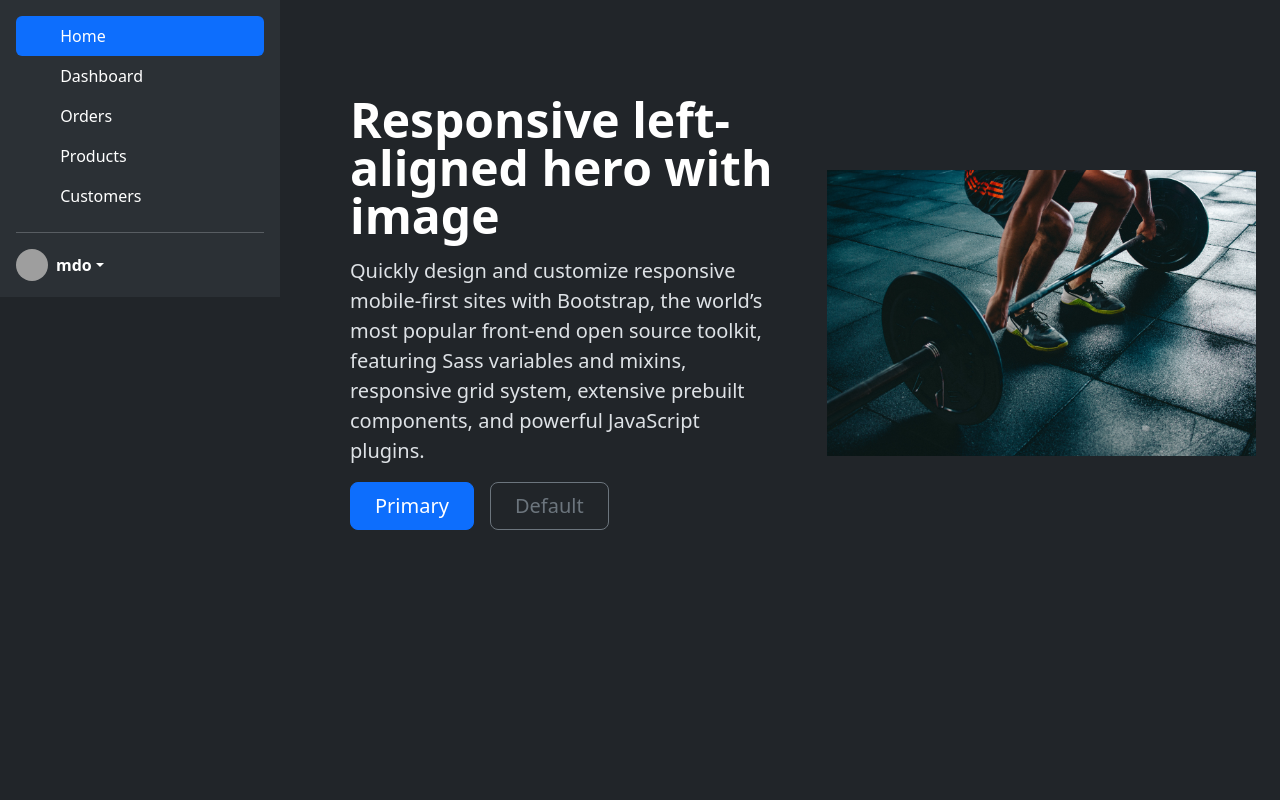
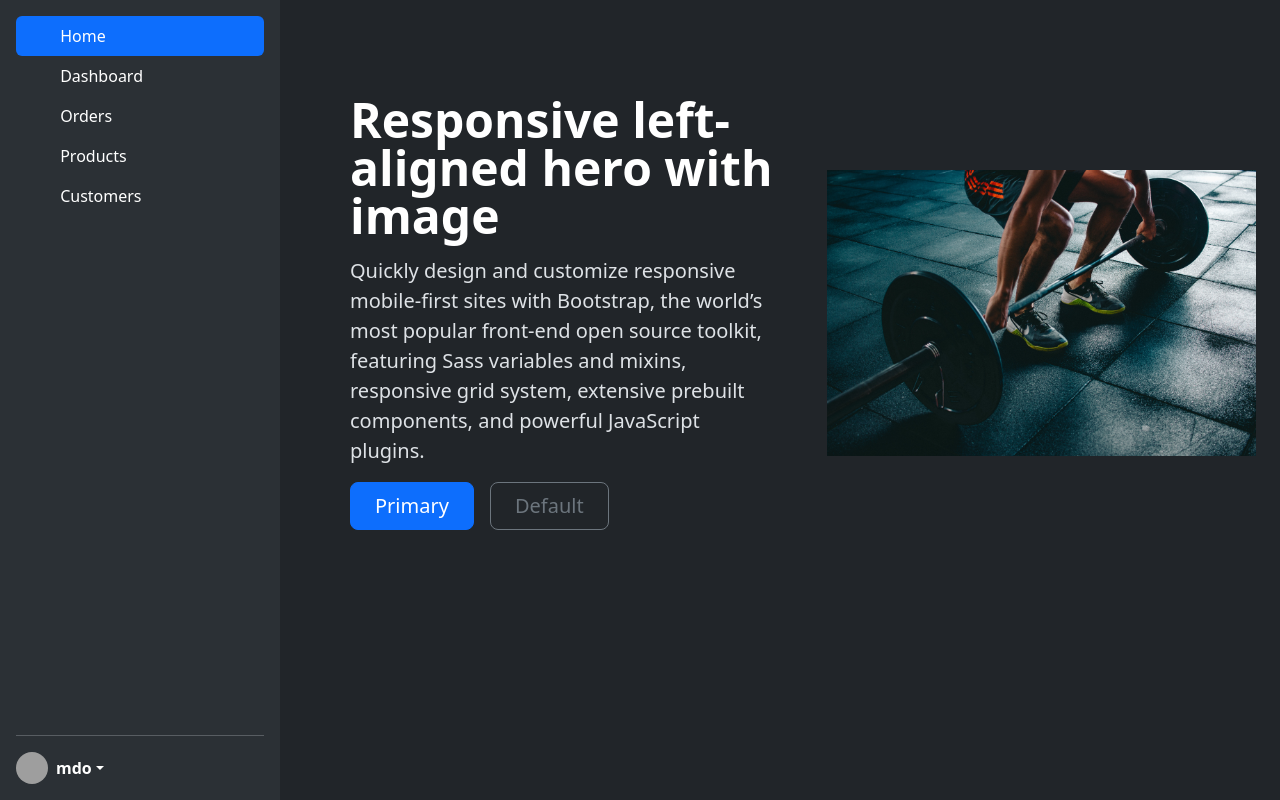
Before and after one commit to stavilavlad/gymbuddy, a Flask app: page / in a window 1280 px wide. Shown: the part 94-894 px from the top of the page. Before the commit the page ends 624 px from the top, so only its background shows below. Run offline with Flask 3, Linux system fonts and the light colour scheme; some libraries are stand-ins or nearby versions; grey boxes are pictures that could not be loaded.

Commit message:
sidebar solved

```diff
--- a/static/style.css
+++ b/static/style.css
@@ -5,3 +5,11 @@
 .row {
   height: 100%;
 }
+
+.plm_container {
+  height: 100vh;
+}
+
+.plm {
+  height: 100%;
+}
--- a/templates/layout.html
+++ b/templates/layout.html
@@ -22,10 +22,10 @@
         <button type="button" class="btn btn-light">Sign-up</button>
       </div>
     </header>
-    <div class="container-fluid px-0">
+    <div class="plm_container container-fluid px-0">
       <div class="row">
         <div class="col-md-3">
-          <div class="d-flex flex-column flex-shrink-0 p-3 bg-body-tertiary" style="width: 280px">
+          <div class="plm d-flex flex-column flex-shrink-0 p-3 bg-body-tertiary" style="width: 280px">
             <ul class="nav nav-pills flex-column mb-auto">
               <li class="nav-item">
                 <a href="#" class="nav-link active" aria-current="page">
```
